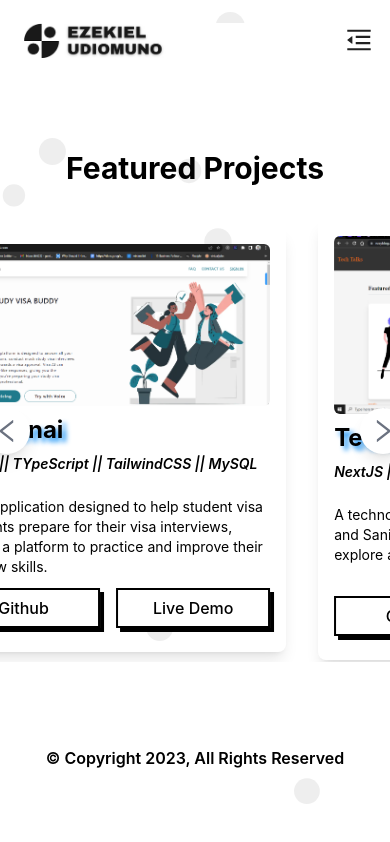
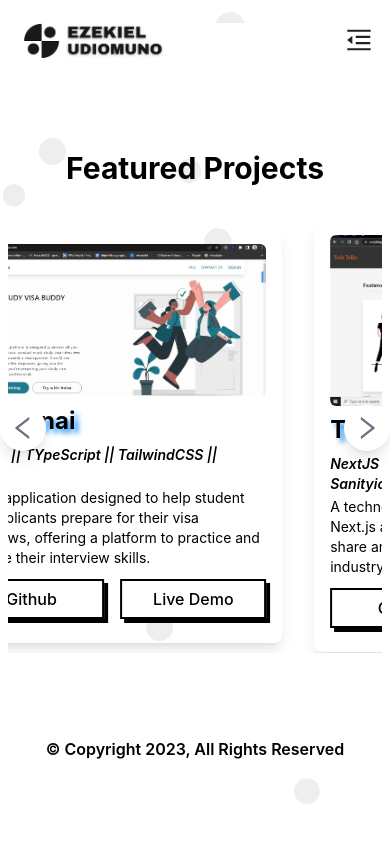
Before and after one commit to uezekiel-mufin/nextportfolio, a Next.js app: page /portfolio in a window 390 px wide. Built offline with nearby package versions, Linux system fonts and the light colour scheme.

Commit message:
Fix overflow

```diff
--- a/pages/portfolio/index.jsx
+++ b/pages/portfolio/index.jsx
@@ -51,7 +51,7 @@ const Portfolio = () => {
 					<h2 className='text-3xl font-bold '>Featured Projects</h2>
 				</div>
 			</div>
-			<section className='relative md:px-12 lg:px-24 xl:px-16'>
+			<section className='relative px-2 md:px-12 lg:px-24 xl:px-16'>
 				<Slider {...settings} className='flex flex-col mb-8 pb-8'>
 					{data.map((item) => (
 						<div key={item.id} className='slide-item h-full relative shadow-lg gap-20 rounded-lg p-4 '>
--- a/public/components/ArrowNext.jsx
+++ b/public/components/ArrowNext.jsx
@@ -4,7 +4,7 @@ import { AiOutlineRight } from 'react-icons/ai';
 function NextArrow(props) {
 	const { className, style, onClick, top, right } = props;
 	return (
-		<button onClick={onClick} aria-label='icon-left' className={`bg-white rounded-full p-2 shadow-lg -right-4 duration-300 hover:scale-110 transition-all ease-linear z-10 cursor-pointer absolute top-[40%] text-gray-500`}>
+		<button onClick={onClick} aria-label='icon-left' className={`bg-white rounded-full p-2 shadow-lg -right-2 duration-300 hover:scale-110 transition-all ease-linear z-10 cursor-pointer absolute top-[40%] text-gray-500`}>
 			<AiOutlineRight size={30} />
 		</button>
 	);
--- a/public/components/ArrowPrev.jsx
+++ b/public/components/ArrowPrev.jsx
@@ -4,7 +4,7 @@ import { AiOutlineLeft } from 'react-icons/ai';
 const PrevArrow = (props) => {
 	const { className, style, onClick, top, left } = props;
 	return (
-		<button aria-label='icon-left' onClick={onClick} className={`bg-white duration-300 hover:scale-110 transition-all ease-linear rounded-full p-2 shadow-lg -left-4 z-10 cursor-pointer absolute top-[40%] text-gray-500`}>
+		<button aria-label='icon-left' onClick={onClick} className={`bg-white duration-300 hover:scale-110 transition-all ease-linear rounded-full p-2 shadow-lg -left-2 z-10 cursor-pointer absolute top-[40%] text-gray-500`}>
 			<AiOutlineLeft size={30} />
 		</button>
 	);
```
